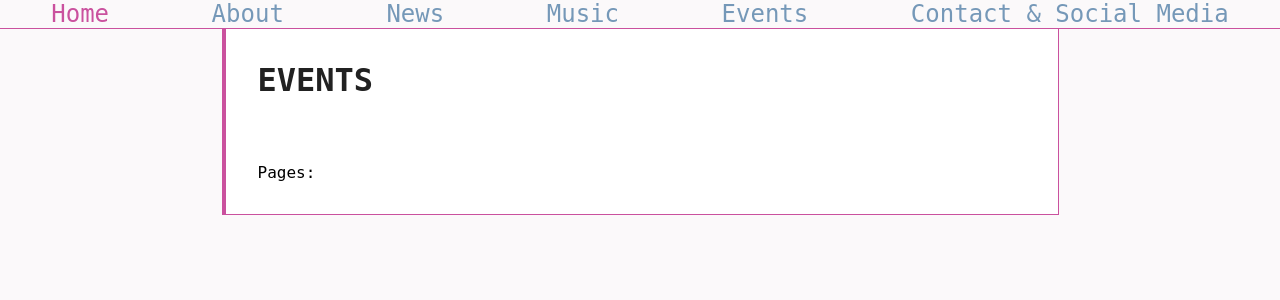
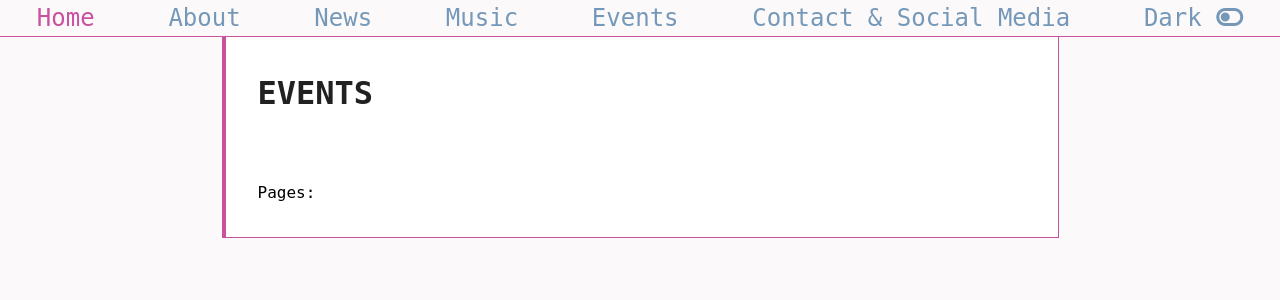
Before and after one commit to fdelvo/emerson, a Flask app: page /events in a window 1280 px wide. Shown: the top 300 px of the page. Run offline with Flask 2, Linux system fonts and the light colour scheme; data that the repository does not hold is empty; some libraries are stand-ins or nearby versions; some web fonts are replaced.

Commit message:
improvement, dark-theme

```diff
--- a/emerson/static/css/styles.css
+++ b/emerson/static/css/styles.css
@@ -27,11 +27,13 @@ html {
 
 body {
     /*font-family: 'Reem Kufi', sans-serif;*/
+    /*font-family: 'Reem Kufi', sans-serif;*/
     /*font-family: 'Amatic SC', cursive;*/
     font-family: 'PT Mono', monospace;
     background-color: #FBF9FA;
     margin: 0;
     height: 100%;
+    line-height: 1.5;
 }
 
 h1, h2, h3, h4, h5, h6 {
@@ -80,6 +82,10 @@ img {
     color: #ca519e;
 }
 
+.in-past {
+    text-decoration: line-through;
+}
+
 /* Navigation */
 
 .mobile-nav {
@@ -91,14 +97,14 @@ img {
 }
 
 .main-nav {
-    border-bottom: 0.05rem solid #ca519e        ;
+    border-bottom: 0.05rem solid #ca519e;
     text-align: center;
     font-family: 'PT Mono', monospace;
     font-size: 1.5rem;
     display: grid;
     width: 100vw;
     grid-template-columns: auto;
-    grid-template-areas: "a1 a2 a3 a4 a5 a6";
+    grid-template-areas: "a1 a2 a3 a4 a5 a6 dark-theme";
 }
 
 .main-nav a {
@@ -135,6 +141,10 @@ img {
 
 .main-nav #a6 {
     grid-area: a6
+}
+
+.main-nav #dark-theme-on, .main-nav #dark-theme-off {
+    grid-area: dark-theme;
 }
 
 /* Index */
@@ -343,7 +353,7 @@ img {
         width: 100vw;
         display: grid;
         grid-template-rows: auto repeat(6, 1fr);
-        grid-template-areas: "close-nav" "ma1" "ma2" "ma3" "ma4" "ma5" "ma6";
+        grid-template-areas: "close-nav" "ma1" "ma2" "ma3" "ma4" "ma5" "ma6" "dark-theme-mobile";
     }
 
     .mobile-nav a {
@@ -381,6 +391,10 @@ img {
 
     .mobile-nav #ma6 {
         grid-area: ma6;
+    }
+
+    .mobile-nav #dark-theme-on-mobile, .mobile-nav #dark-theme-off-mobile {
+        grid-area: dark-theme-mobile;
     }
 
     /* Mobile Events */
@@ -436,6 +450,12 @@ img {
     }
 }
 
+@media (orientation: portrait) {
+    .index-picture {
+        width: 90%;
+    }
+}
+
 /* ---------------------------------------------------------
    Print styles
    ---------------------------------------------------------*/
--- a/emerson/static/js/jquery_app.js
+++ b/emerson/static/js/jquery_app.js
@@ -1,35 +1,4 @@
 $(document).ready(function () {
-    $("#revert").hide();
-    $(".index-picture").mouseover(function () {
-        if ($(this).attr("src") === "/static/images/Emerson.jpg") {
-            $(this).animate({
-                opacity: 0,
-                width: 0
-            }, 700, "linear", function () {
-                $(this).attr("src", "/static/images/Emerson2.jpg");
-            }).delay(250).animate({
-                opacity: 1,
-                width: '40%'
-            }, 700, "linear", function () {
-                $("#revert").show();
-            });
-        }
-    });
-
-    $("#revert").click(function () {
-        $(".index-picture").animate({
-            opacity: 0,
-            width: 0
-        }, 700, "linear", function () {
-            $(this).attr("src", "/static/images/Emerson.jpg");
-        }).delay(250).animate({
-            opacity: 1,
-            width: '40%'
-        }, 700, "linear", function () {
-            $("#revert").hide();
-        });
-    });
-
     $("#youtube-container").hide();
     $("#spotify").click(function () {
         $("#spotify-container").show();
@@ -55,4 +24,34 @@ $(document).ready(function () {
         $("#open-nav").show();
         $("#close-nav").hide();
     });
+
+    $('#dark-theme-off, #dark-theme-off-mobile').click(function () {
+        sessionStorage.setItem('dark-theme', true);
+        sessionStorage.setItem('bgColor', '#212121');
+        sessionStorage.setItem('color', '#FBF9FA');
+    });
+
+    $('#dark-theme-on, #dark-theme-on-mobile').click(function () {
+        sessionStorage.setItem('dark-theme', false);
+        sessionStorage.removeItem('bgColor');
+        sessionStorage.removeItem('color');
+    });
+
+    let darkTheme = sessionStorage.getItem('dark-theme');
+
+    if (darkTheme === 'true') {
+        $('#dark-theme-on, #dark-theme-on-mobile').show();
+        $('#dark-theme-off, #dark-theme-off-mobile').hide();
+        $('#dark-theme').css('color', '#ca519e');
+        $('body, section, header').css({
+            'background-color': sessionStorage.getItem('bgColor'),
+            'color': sessionStorage.getItem('color')
+        });
+        $('h1, h2, h3, h4, h5, h6').css({
+            'color': sessionStorage.getItem('color')
+        })
+    } else {
+        $('#dark-theme-off, #dark-theme-off-mobile').show();
+        $('#dark-theme-on, #dark-theme-on-mobile').hide();
+    }
 });
--- a/emerson/templates/main/events.html
+++ b/emerson/templates/main/events.html
@@ -7,7 +7,7 @@
         </header>
         <section class="events">
             {% for event in events.items %}
-                <div class="event">
+                <div {% if event.in_past %}class="event in-past"{% else %}class="event"{% endif %} >
                     <header><h3>{{ event.name }}</h3></header>
                     <div class="event-info">
                         <ul>
--- a/emerson/templates/main/index.html
+++ b/emerson/templates/main/index.html
@@ -1,9 +1,8 @@
 {% extends "main/layout.html" %}
 {% block main %}
-    <i id="revert" class="fa fa-undo fa-2x" aria-hidden="true"></i>
     <main class="index" role="main">
         <section>
-            <img id="index-picture-1" class="index-picture" src="/static/images/Emerson.jpg">
+            <img id="index-picture-1" class="index-picture" src="/static/images/Emerson-min.jpg">
         </section>
     </main>
 {% endblock %}
--- a/emerson/templates/main/layout.html
+++ b/emerson/templates/main/layout.html
@@ -32,6 +32,8 @@
     <a id="a4" href="/music">Music</a>
     <a id="a5" href="/events">Events</a>
     <a id="a6" href="/contact">Contact & Social Media</a>
+    <a id="dark-theme-on" href="">Dark <i class="fa fa-toggle-on" aria-hidden="true"></i></a>
+    <a id="dark-theme-off" href="">Dark <i class="fa fa-toggle-off" aria-hidden="true"></i></a>
 </nav>
 <div class="mobile-nav-button">
     <span id="open-nav">Menu</span>
@@ -44,6 +46,8 @@
     <a id="ma4" href="/music">Music</a>
     <a id="ma5" href="/events">Events</a>
     <a id="ma6" href="/contact">Contact & Social Media</a>
+    <a id="dark-theme-on-mobile" href="">Dark <i class="fa fa-toggle-on" aria-hidden="true"></i></a>
+    <a id="dark-theme-off-mobile" href="">Dark <i class="fa fa-toggle-off" aria-hidden="true"></i></a>
 </nav>
 
 {% block main %} {% endblock %}
```
Also changed, not shown: emerson/static/images/Emerson-min.jpg (added), emerson/static/images/Emerson2-min.jpg (added), 1 other file.
